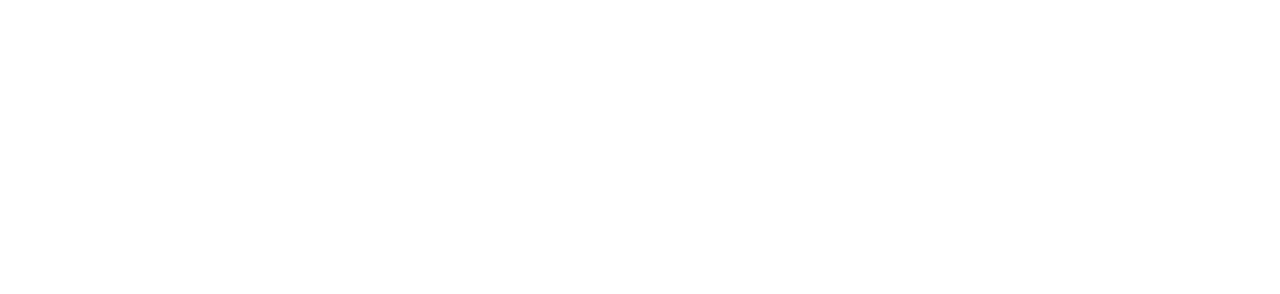
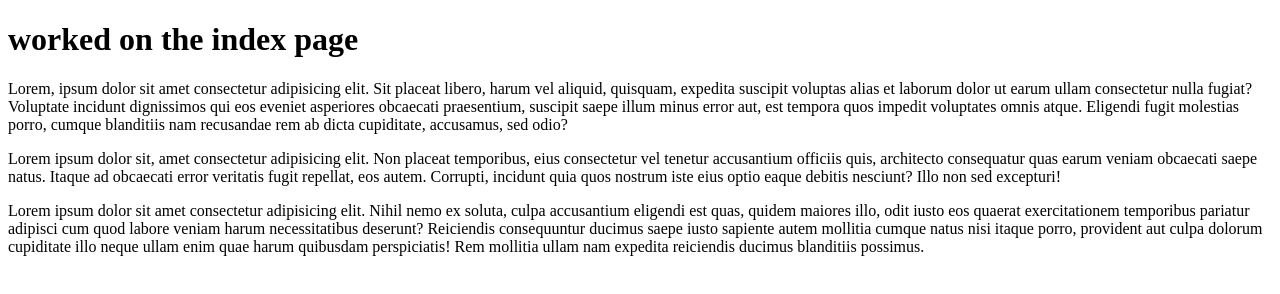
Before and after one commit to MubongwoNdasi/crap-portfolio, a plain HTML site: page index.html in a window 1280 px wide. Drawn offline with Linux system fonts and the light colour scheme.

Commit message:
added index html

```diff
--- a/index.html
+++ b/index.html
@@ -7,6 +7,11 @@
     <title>Document</title>
 </head>
 <body>
-
+    <h1>worked on the index page</h1>
+    <div>
+        <p>Lorem, ipsum dolor sit amet consectetur adipisicing elit. Sit placeat libero, harum vel aliquid, quisquam, expedita suscipit voluptas alias et laborum dolor ut earum ullam consectetur nulla fugiat? Voluptate incidunt dignissimos qui eos eveniet asperiores obcaecati praesentium, suscipit saepe illum minus error aut, est tempora quos impedit voluptates omnis atque. Eligendi fugit molestias porro, cumque blanditiis nam recusandae rem ab dicta cupiditate, accusamus, sed odio?</p>
+        <p>Lorem ipsum dolor sit, amet consectetur adipisicing elit. Non placeat temporibus, eius consectetur vel tenetur accusantium officiis quis, architecto consequatur quas earum veniam obcaecati saepe natus. Itaque ad obcaecati error veritatis fugit repellat, eos autem. Corrupti, incidunt quia quos nostrum iste eius optio eaque debitis nesciunt? Illo non sed excepturi!</p>
+        <p>Lorem ipsum dolor sit amet consectetur adipisicing elit. Nihil nemo ex soluta, culpa accusantium eligendi est quas, quidem maiores illo, odit iusto eos quaerat exercitationem temporibus pariatur adipisci cum quod labore veniam harum necessitatibus deserunt? Reiciendis consequuntur ducimus saepe iusto sapiente autem mollitia cumque natus nisi itaque porro, provident aut culpa dolorum cupiditate illo neque ullam enim quae harum quibusdam perspiciatis! Rem mollitia ullam nam expedita reiciendis ducimus blanditiis possimus.</p>
+    </div>
 </body>
 </html>
```
